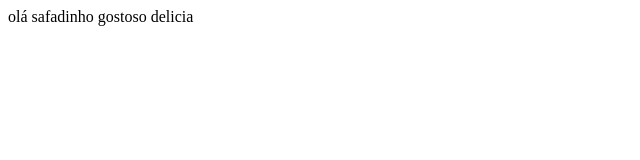
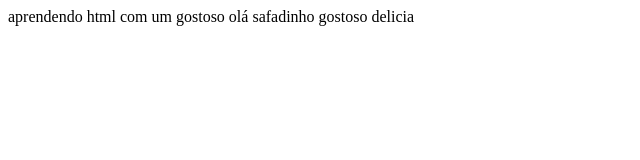
Before and after one commit to devgaucho/devgaucho.github.io, a plain HTML site: page index.html in a window 1280 px wide. Shown: the whole page, without its empty margins (0-640 px from the left). Drawn offline with Linux system fonts and the light colour scheme.

Commit message:
Update index.html

```diff
--- a/index.html
+++ b/index.html
@@ -1,8 +1,7 @@
 <!DOCTYPE html>
 <html>
 <head>
-  <title>título da página</title>
-</head>
+aprendendo html com um gostoso
 <body>
 olá safadinho gostoso delicia
 </body>
```
